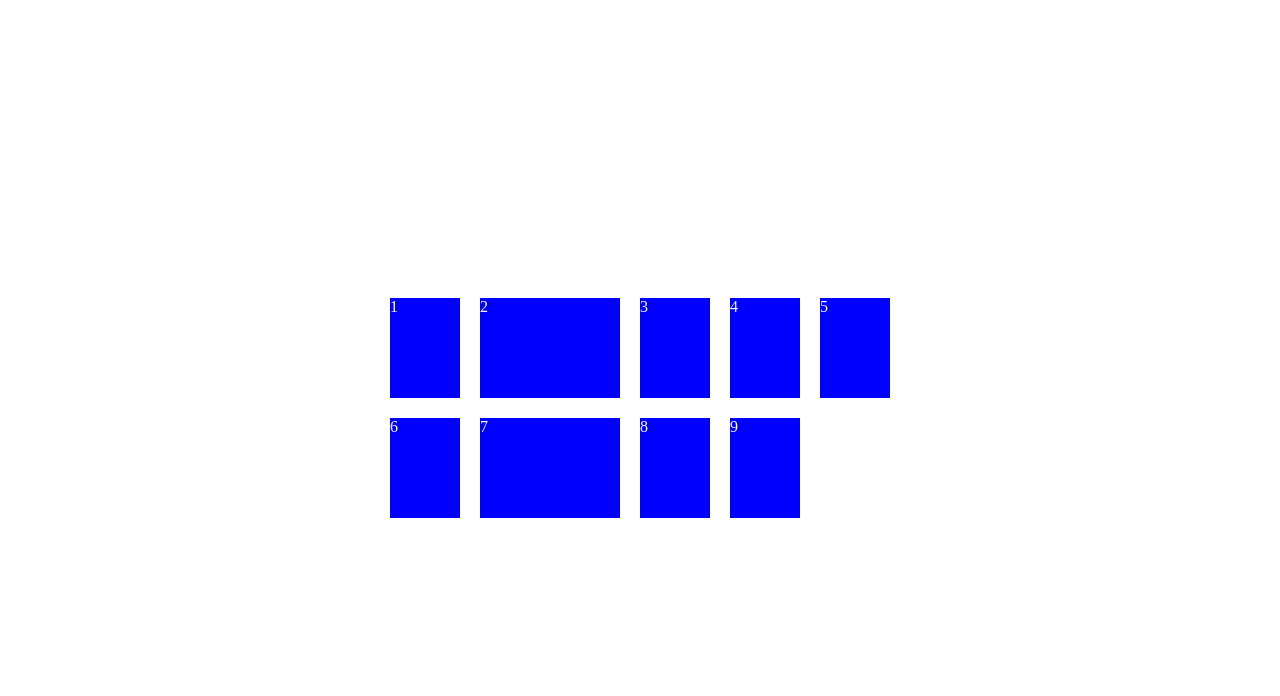
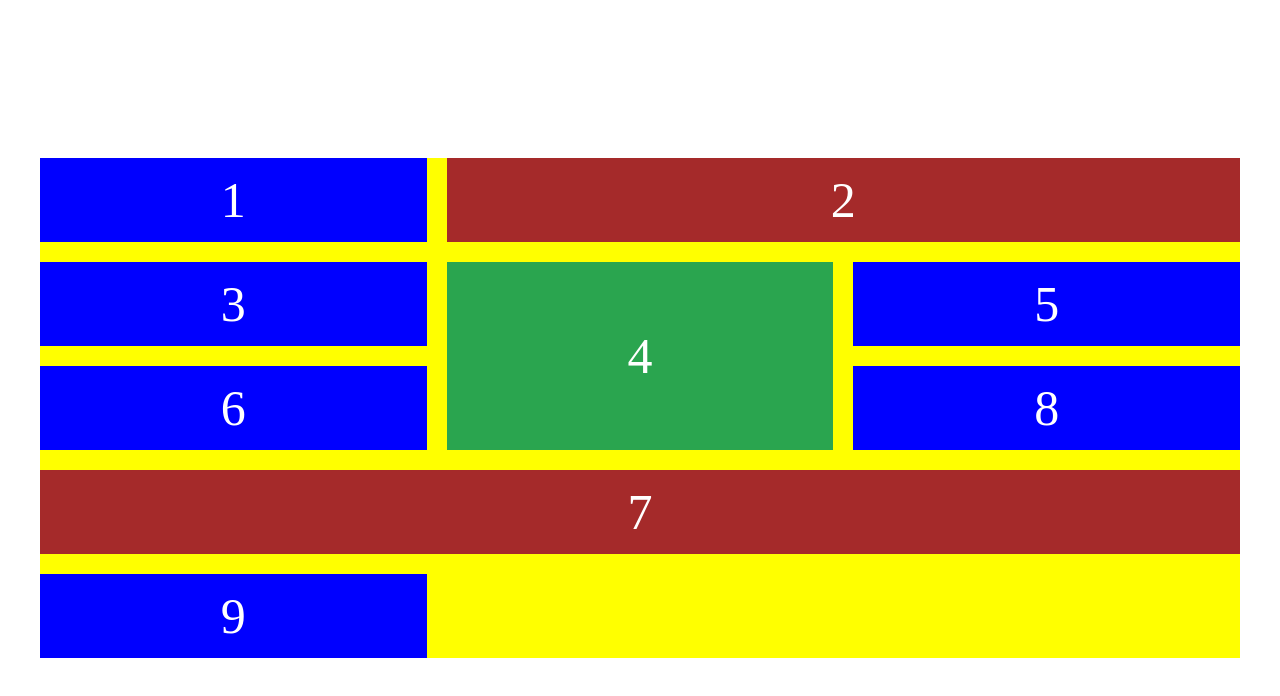
Before and after one commit to ucheblessed28/netisens-web-developm-ent-class-guide, a plain HTML site: page CSS/grid.html in a window 1280 px wide. Drawn offline with Linux system fonts and the light colour scheme.

Commit message:
grid class completed

```diff
--- a/CSS/grid.html
+++ b/CSS/grid.html
@@ -7,9 +7,30 @@
     <style>
         .box{
             /* width: 100px; */
-            height: 100px;
+            /* height: 100px; */
             background-color: blue;
             color: white;
+            display: grid;
+            place-items: center;
+            font-size: 50px;
+        }
+        .box:nth-child(2){
+            background-color: brown;
+            grid-column: span 2;
+        }
+        .box:nth-child(4){
+            background-color: rgb(42, 165, 79);
+            grid-row: span 2;
+        }
+        .box:nth-child(7){
+            background-color: rgb(165, 42, 42);
+            /* grid-row: ; */
+            /* grid-row-start: 4;
+            grid-row-end: 5; */
+            grid-row: 4/5;
+            /* grid-column-start: 1;
+            grid-column-end: 4; */
+            grid-column: 1/4;
         }
         body{
             display: grid;
@@ -18,11 +39,17 @@
         }
         .wrapper{
             display: grid;
-            grid-template-columns: 1fr 2fr 1fr 1fr 1fr;
+            background-color: yellow;
+            /* grid-template-columns: 60% calc(40% - 20px); */
+            grid-template-columns: repeat(3, 1fr);
+            /* grid-template-columns: repeat(auto-fit, minmax(200px, 1fr)); */
+            /* grid-template-columns: repeat(auto-fill, 200px); */
+            /* grid-template-rows: 1fr 4fr 2fr; */
             /* row-gap: 10px;
             column-gap: 20px; */
             gap: 20px;
-            width: 500px;
+            width: 1200px;
+            height: 500px;
         }
     </style>
 </head>
```
